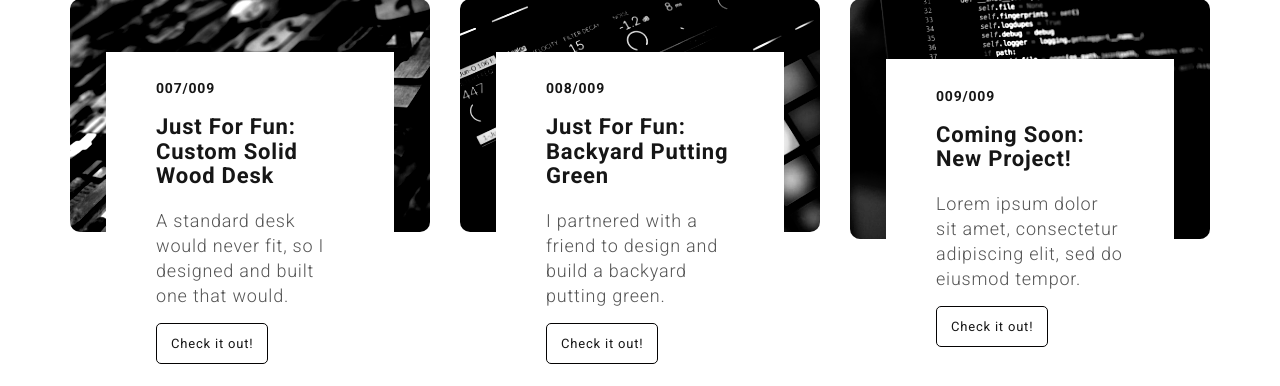
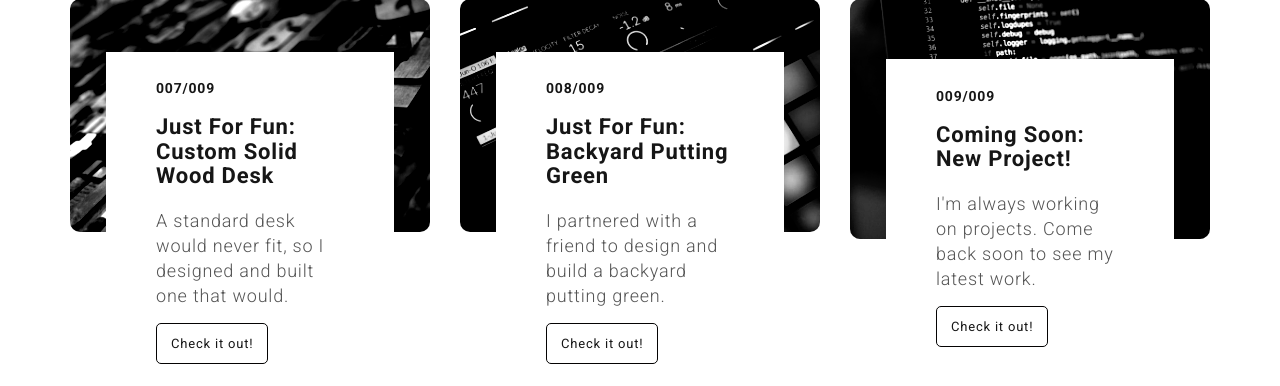
Before and after one commit to ascobee/portfo, a Python web app: template templates/works/index.html in a window 1280 px wide. Shown: the part 1025-1411 px from the top of the page. Run offline with Jinja, Linux system fonts and the light colour scheme; the template is opened without the code that fills it, so the values that code supplies are empty; some libraries are stand-ins or nearby versions.

Commit message:
minor tweak.

```diff
--- a/templates/works/index.html
+++ b/templates/works/index.html
@@ -174,7 +174,7 @@
                     <div class="card-container card-container-lg">
                       <h4>009/009</h4>
                       <h3>Coming Soon: New Project!</h3>
-                      <p>Lorem ipsum dolor sit amet, consectetur adipiscing elit, sed do eiusmod tempor.</p>
+                      <p>I'm always working on projects. Come back soon to see my latest work.</p>
                       <a href="./" title="" class="btn btn-default">Check it out!</a>
                     </div>
                   </div>
```
